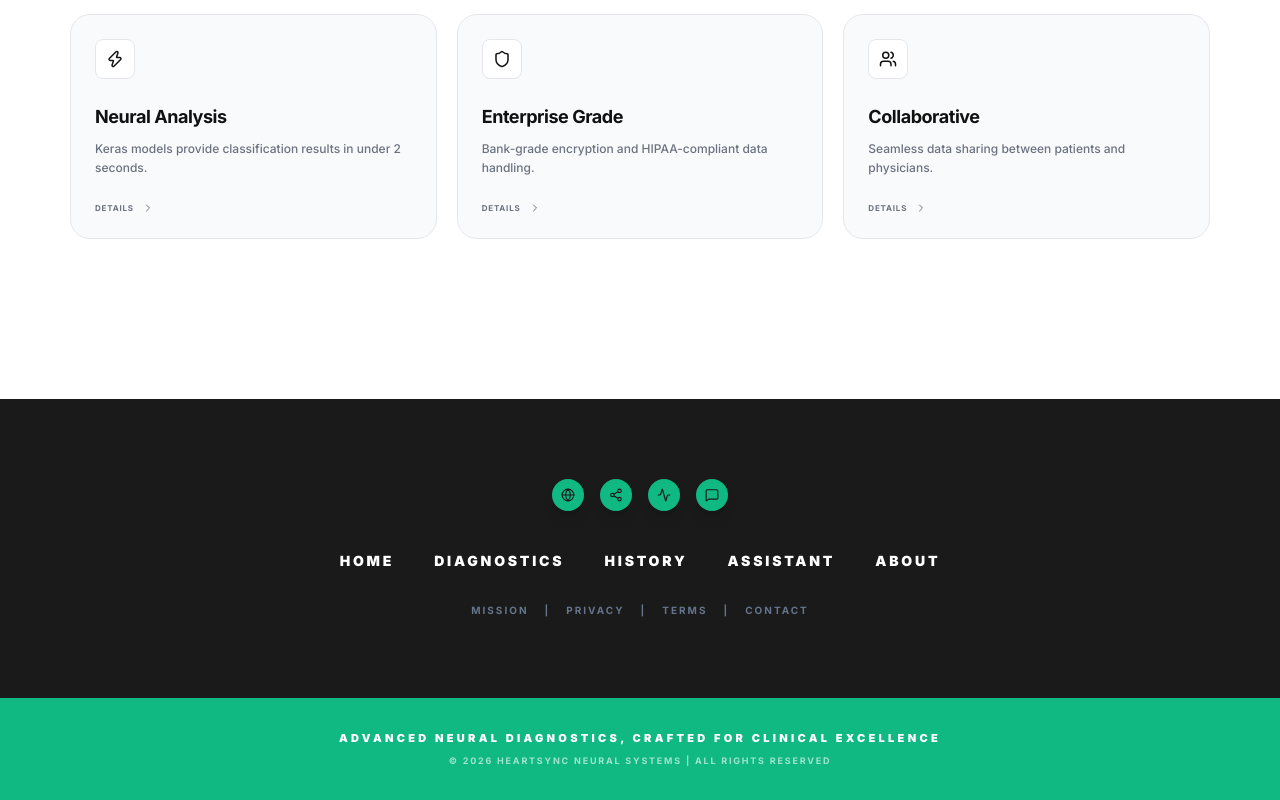
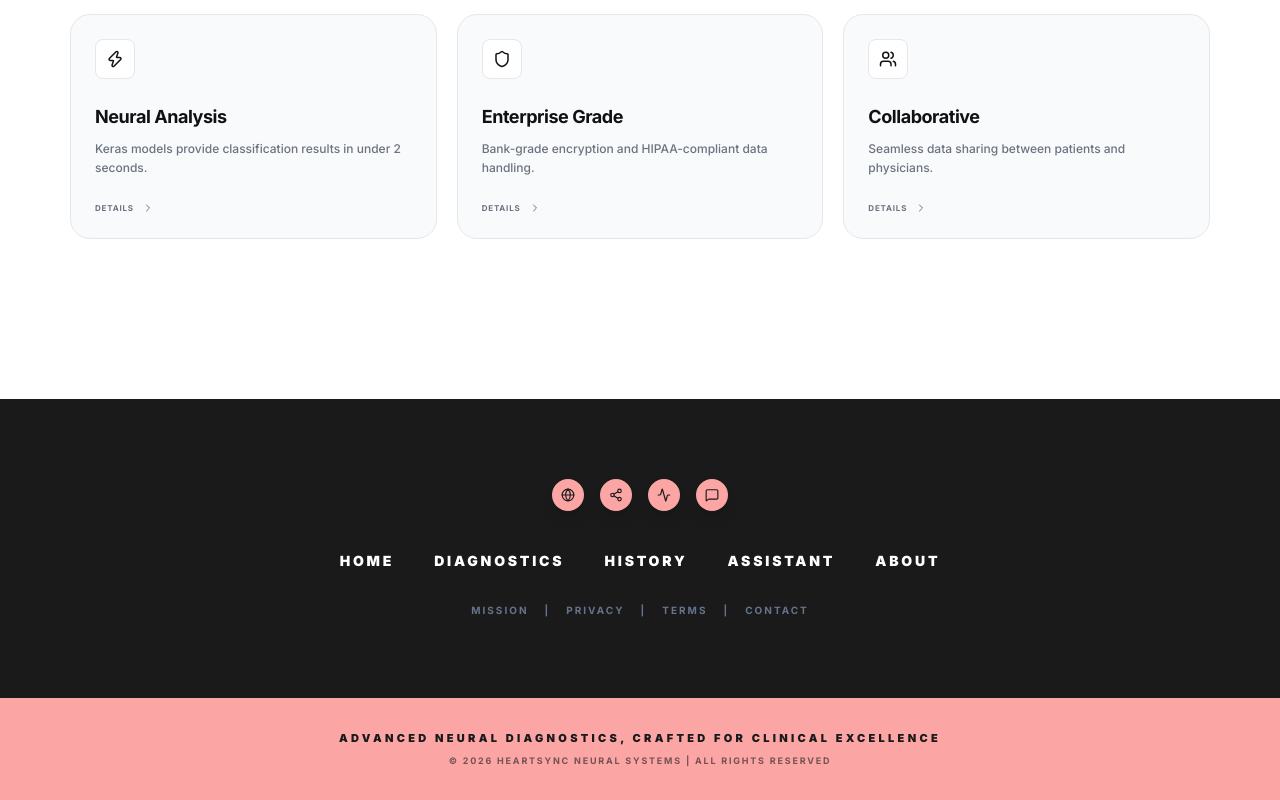
Before and after one commit to nareshchavan9/frontend, a React (Vite) app: page / in a window 1280 px wide. Shown: the part 861-1661 px from the top of the page. Built offline with nearby package versions, Linux system fonts and the light colour scheme; no server answers; a web font is replaced by a local one.

Commit message:
UI: Change home footer bar to pale red

```diff
--- a/src/components/Footer.jsx
+++ b/src/components/Footer.jsx
@@ -36,13 +36,13 @@ const Footer = () => {
         </div>
       </div>
 
-      {/* Bottom Green Bar */}
-      <div className="bg-accent py-8">
+      {/* Bottom Red Bar */}
+      <div className="bg-[#FCA5A5] py-8">
         <div className="max-w-7xl mx-auto px-4 text-center">
-          <p className="text-[11px] font-black uppercase tracking-[0.3em] text-white mb-2">
+          <p className="text-[11px] font-black uppercase tracking-[0.3em] text-[#1A1A1A] mb-2">
             Advanced Neural Diagnostics, Crafted for Clinical Excellence
           </p>
-          <p className="text-[9px] font-bold uppercase tracking-[0.2em] text-white/60">
+          <p className="text-[9px] font-bold uppercase tracking-[0.2em] text-[#1A1A1A]/60">
             © {new Date().getFullYear()} HeartSync Neural Systems | All Rights Reserved
           </p>
         </div>
@@ -54,7 +54,7 @@ const Footer = () => {
 const SocialIcon = ({ icon, href }) => (
   <a
     href={href}
-    className="w-8 h-8 rounded-full bg-accent flex items-center justify-center text-[#1A1A1A] hover:bg-white hover:scale-110 transition-all duration-300 shadow-lg"
+    className="w-8 h-8 rounded-full bg-[#FCA5A5] flex items-center justify-center text-[#1A1A1A] hover:bg-white hover:scale-110 transition-all duration-300 shadow-lg"
   >
     {icon}
   </a>
```
